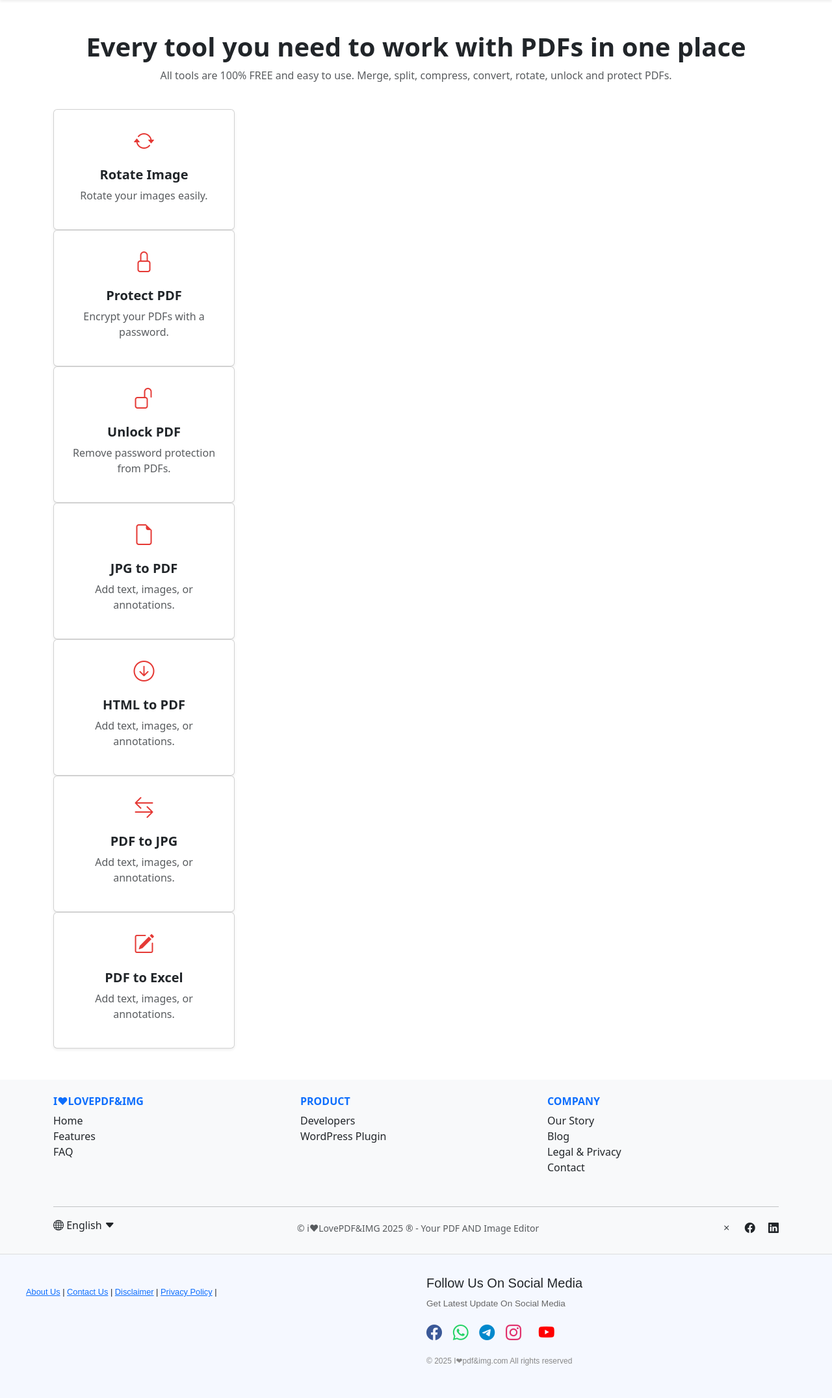
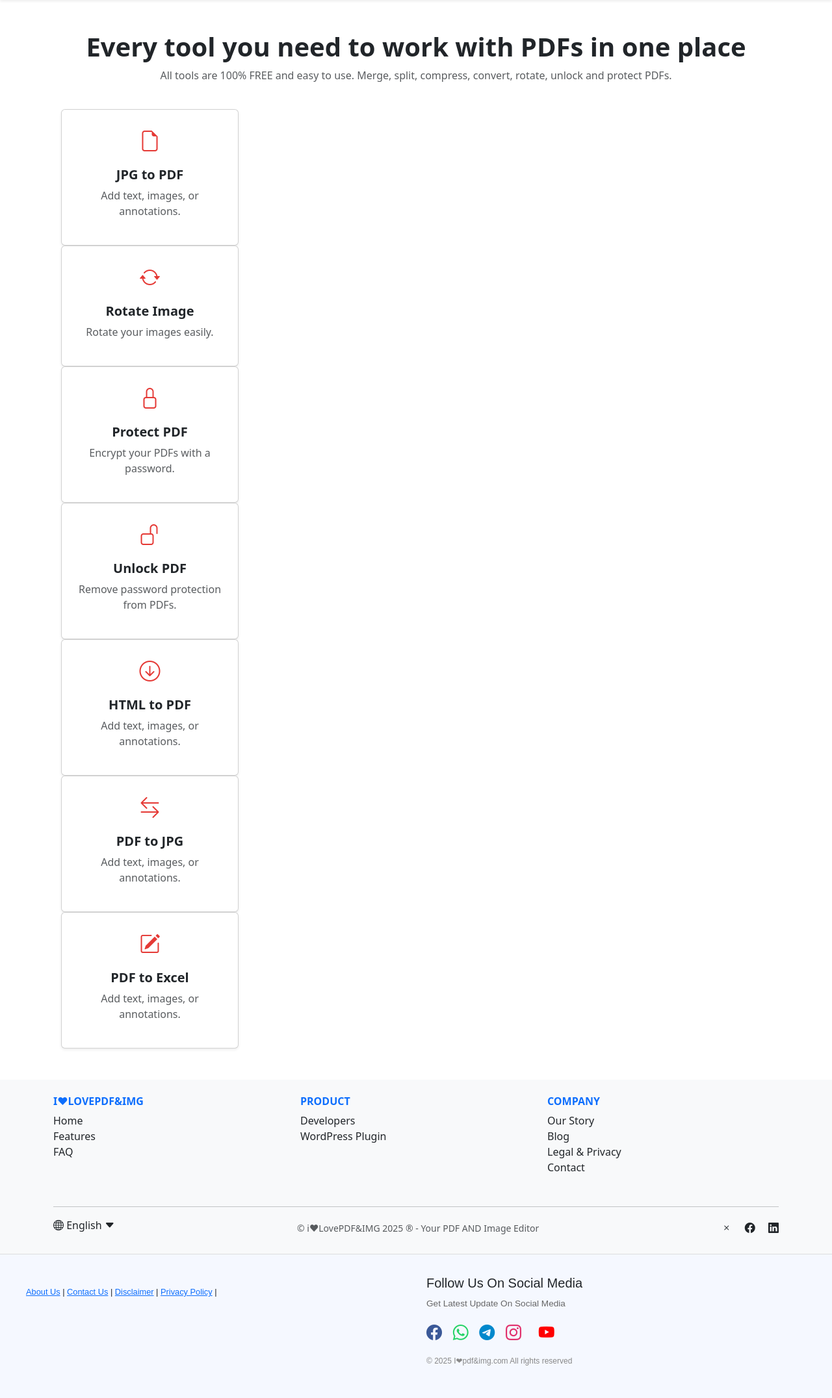
Before and after one commit to khof-star/ilovepdfandimg, a Flask app: page / in a window 1280 px wide. Shown: the part 56-2208 px from the top of the page at 65% size. Run offline with Flask 3, Linux system fonts and the light colour scheme; some libraries are stand-ins or nearby versions.

Commit message:
Update home.html

```diff
--- a/templates/home.html
+++ b/templates/home.html
@@ -48,8 +48,17 @@
   </p>
 </div>
 
-<!--<div class="container">
-  <div class="row g-4">
+<div class="container">
+  <div class="col-md-3">
+      <a href="/jpgtopdf" class="text-decoration-none text-dark">
+        <div class="card h-100 shadow-sm text-center p-4 tool-card">
+          <i class="bi bi-file-earmark" style="font-size: 2rem; color: #e53935;"></i>
+          <h5 class="mt-3 fw-bold">JPG to PDF</h5>
+          <p class="text-muted">Add text, images, or annotations.</p>
+        </div>
+      </a>
+    </div>
+  <!--<div class="row g-4">
     <div class="col-md-3">
       <a href="/merge" class="text-decoration-none text-dark">
         <div class="card h-100 shadow-sm text-center p-4 tool-card">
@@ -106,15 +115,7 @@
       </a>
     </div>
 
-    <div class="col-md-3">
-      <a href="/jpgtopdf" class="text-decoration-none text-dark">
-        <div class="card h-100 shadow-sm text-center p-4 tool-card">
-          <i class="bi bi-file-earmark" style="font-size: 2rem; color: #e53935;"></i>
-          <h5 class="mt-3 fw-bold">JPG to PDF</h5>
-          <p class="text-muted">Add text, images, or annotations.</p>
-        </div>
-      </a>
-    </div>
+
     <!--<div class="col-md-3">
       <a href="wordtopdf" class="text-decoration-none text-dark">
         <div class="card h-100 shadow-sm text-center p-4 tool-card">
```
